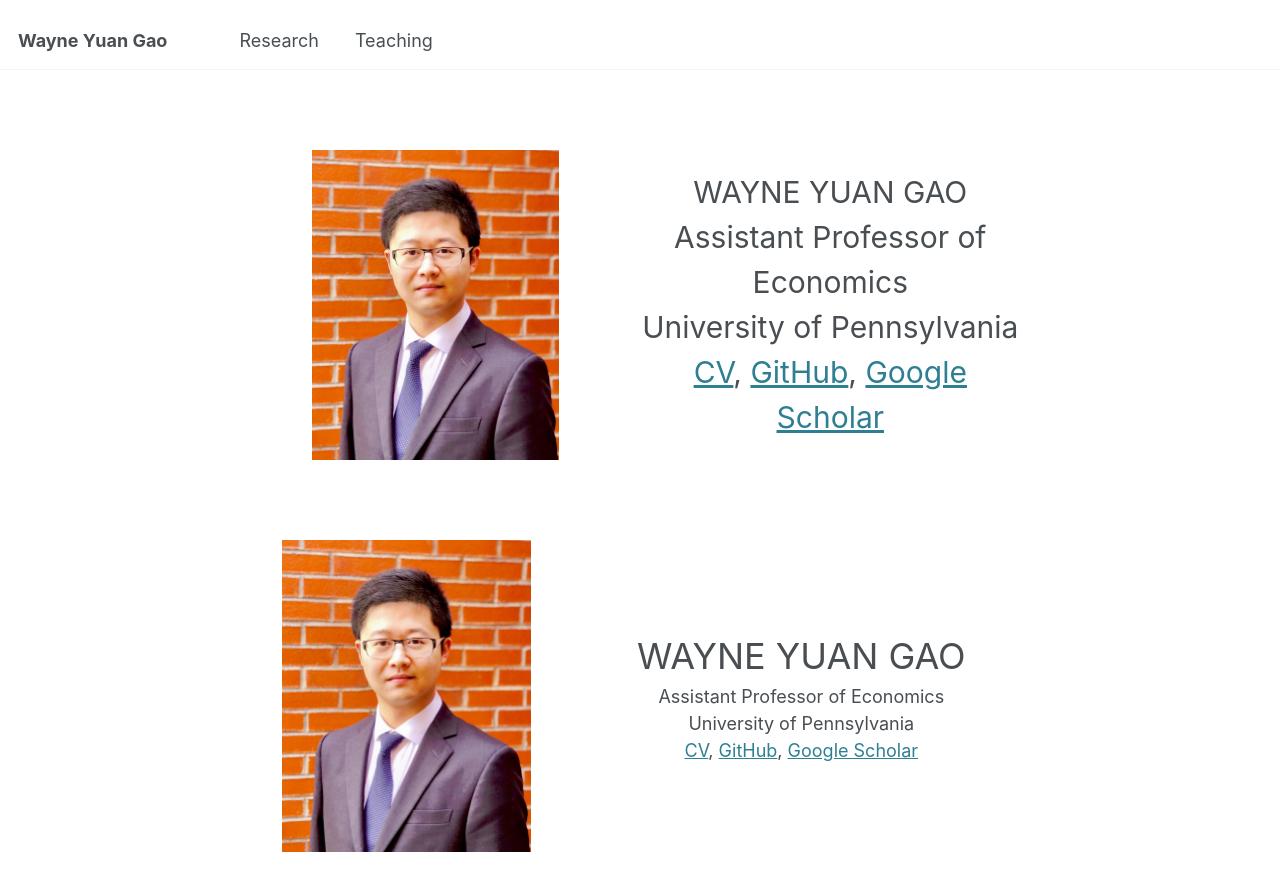
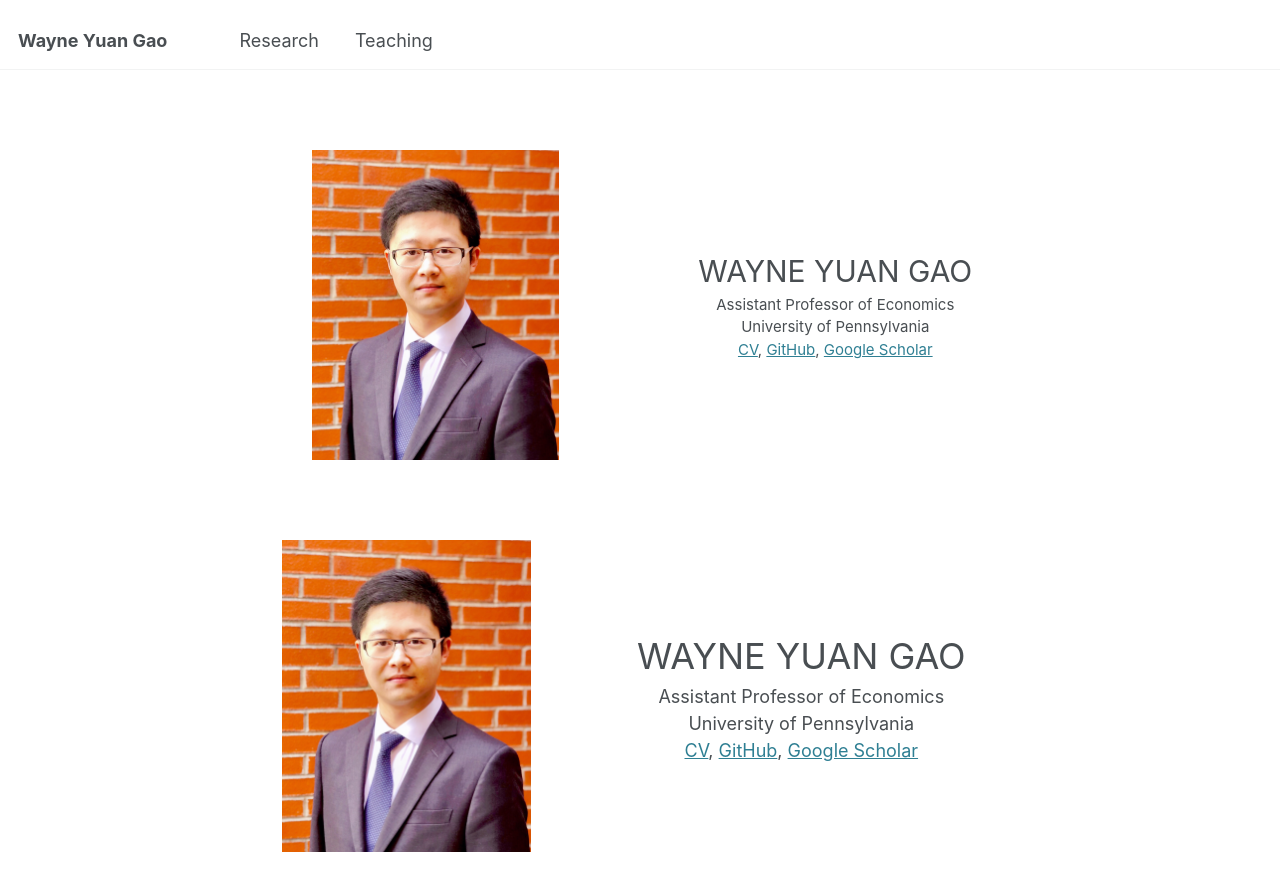
Before and after one commit to wayne-y-gao/wayne-y-gao.github.io, a Jekyll site: the page built from _pages/about.md, in a window 1280 px wide and 900 px high. Shown: the top 891 px of the window. Built offline with Jekyll 4.4.1, drawn with Linux system fonts in a browser that asks for light colours.

Commit message:
Update about.md

```diff
--- a/_pages/about.md
+++ b/_pages/about.md
@@ -12,10 +12,10 @@ redirect_from:
     <img src="images/BrickLargeS.jpg" alt="Profile Image" style="width:100%;">
   </div>
   <div class="flex-item-right" >
-    <div style="text-align: center; padding-left: 20px;">
+    <div style="text-align: center; padding-left: 30px;">
       WAYNE YUAN GAO
     </div>
-    <div style="text-align: center; padding-left: 20px;">
+    <div style="text-align: center; padding-left: 30px; font-size: 0.5em">
       Assistant Professor of Economics<br>
       University of Pennsylvania<br>
       <a href="files/GaoWayne_CV250210.pdf">CV</a>,
```
